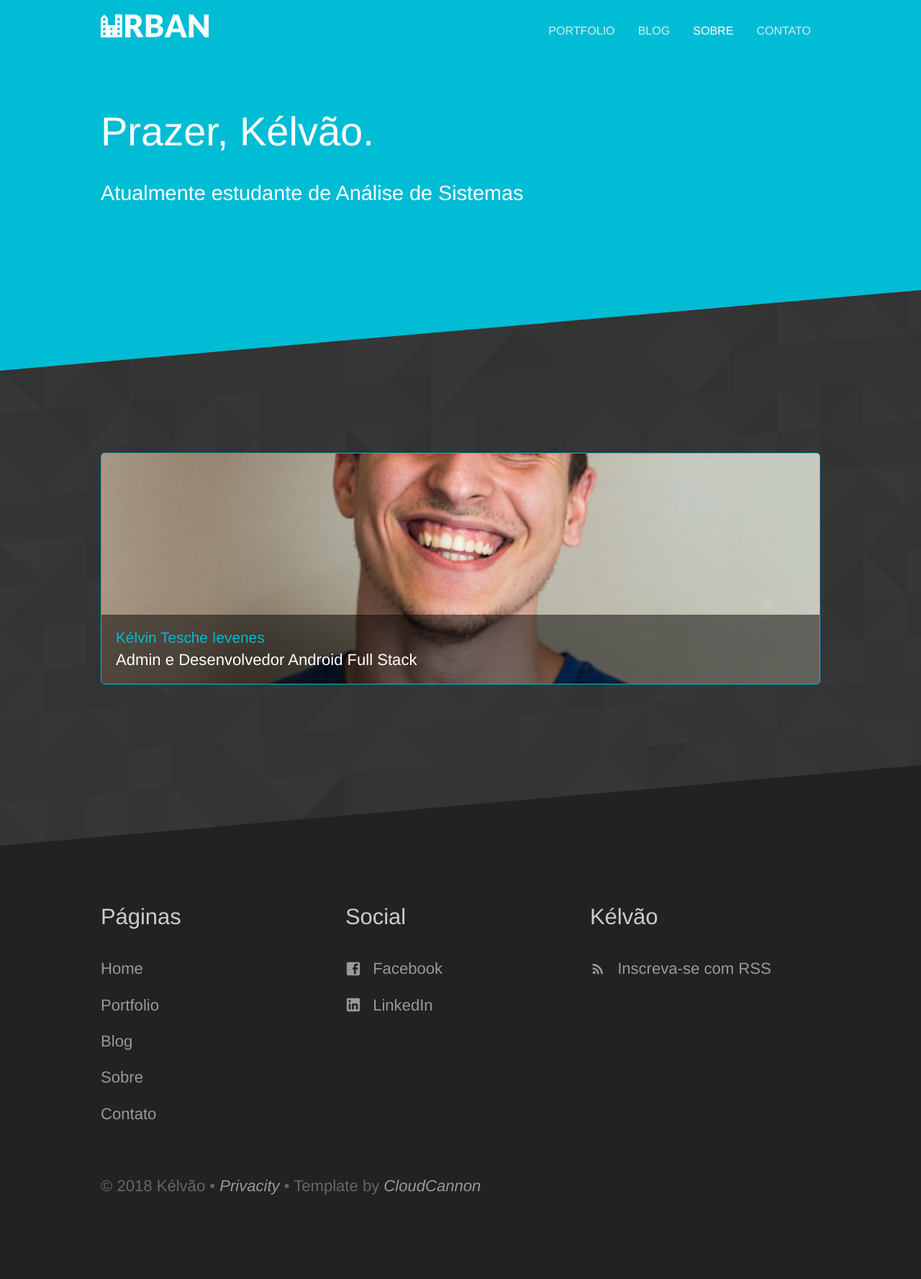
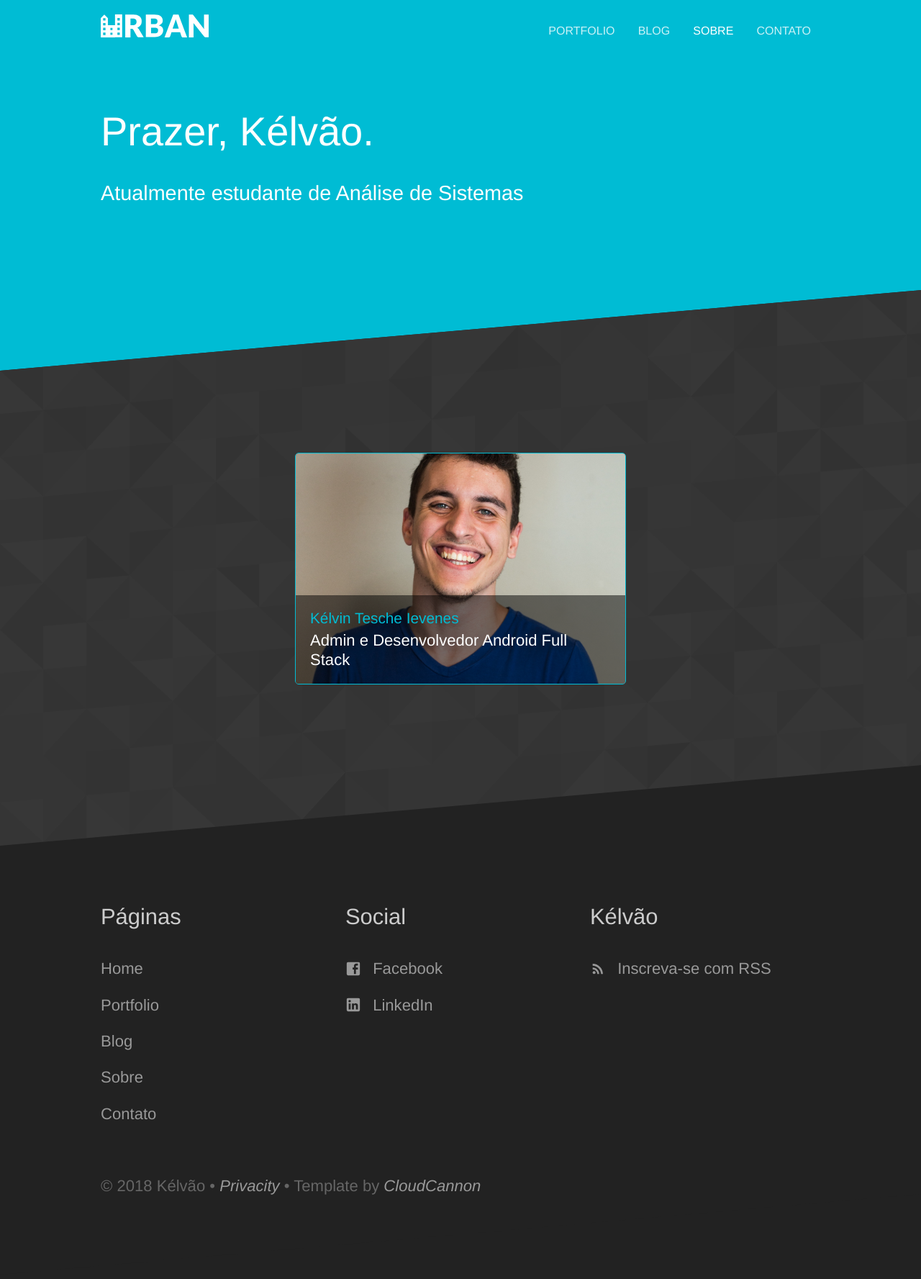
Before and after one commit to Kelvao/kelvao.github.io, a Jekyll site: the page built from about.html, in a window 1280 px wide. Shown: the whole page at 72% size. Built offline with Jekyll 4.4.1, drawn with Linux system fonts in a browser that asks for light colours.

Commit message:
Updated 'about.html' via CloudCannon

```diff
--- a/about.html
+++ b/about.html
@@ -7,7 +7,7 @@ subtitle: Atualmente estudante de Análise de Sistemas
 <section class="diagonal patterned">
 	<div class="container">
 	    <p class="editor-link" style="text-align: center;"><a href="cloudcannon:collections/_staff_members/" class="btn"><strong>&#9998;</strong>Manage Staff members</a></p>
-		<ul class="image-grid" max-width="50%" margin-left="25%">
+		<ul class="image-grid" style="max-width:50%;margin-left:25%">
 			{% for member in site.staff_members %}
 				<li>{% include staff-member.html member=member %}</li>
 			{% endfor %}
```
